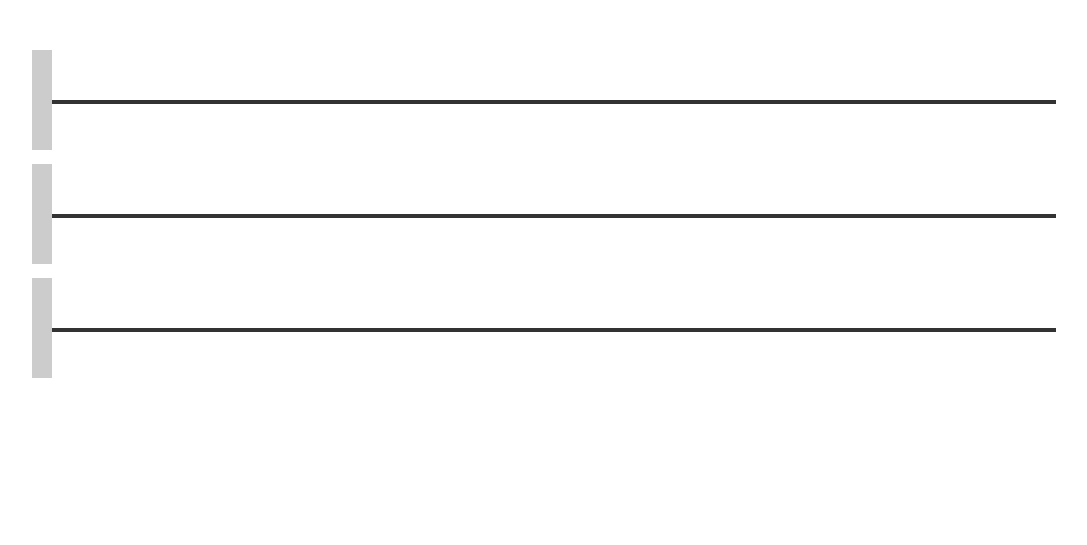
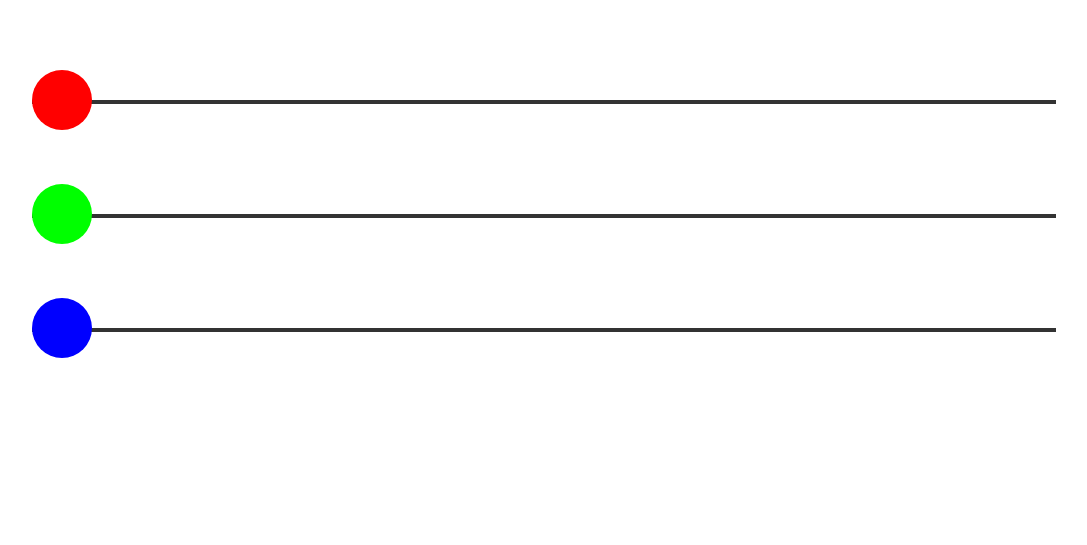
Before and after one commit to zhaobinglong/test, a plain HTML site: page sliding.html in a window 1280 px wide. Shown: the whole page, without its empty margins (96-1183 px from the left). Drawn offline with Linux system fonts and the light colour scheme.

Commit message:
update 基于手势操作的移动端颜色选择器

```diff
--- a/sliding.html
+++ b/sliding.html
@@ -14,16 +14,18 @@
      }
      ul{width: 80%;height: auto; margin: 0 auto;}
      ul li{height: 100px;border-bottom: 4px solid #333;margin-bottom: 10px; }
-     ul li span{display: inline-block;width: 20px;height: 100px;;background-color: #ccc;margin-top: 50px;}
+     ul li span{display: inline-block;width: 60px;height: 60px;;background-color: #ccc;margin-top: 70px;border-radius: 50%}
      #block{display: inline-block;width: 20px;height: 100px;;background-color: #ccc;margin-top: 50px;}
+     #color{width: 100%;height: 200px;}
 	</style>
 </head>
 <body>
 <ul  class='wrap' id='slider'>
-	<li><span></span></li>
-	<li><span></span></li>
-	<li><span></span></li>
+	<li><span style='background:rgb(255,0,0)'></span></li>
+	<li><span style='background:rgb(0,255,0)'></span></li>
+	<li><span style='background:rgb(0,0,255)'></span></li>
 </ul>
+<div id='color'></div>
 </body>
 <script type="text/javascript">
 
@@ -64,7 +66,7 @@
         //移动
 		var movehalder=function(evt){
 			evt.preventDefault();
-			// console.log(evt);
+			console.log(evt);
 
             // 滑块偏移距离
 			self.offset=evt.targetTouches[0].pageX-self.left;
@@ -75,7 +77,7 @@
 				// self.green=0;
 			}else if(self.offset>=self.width){
 				self.style.webkitTransform = 'translate3d('+ self.width +'px, 0, 0)';
-				// self.green=255;
+				self.green=255;
 			}else{
 			 	evt.target.style.webkitTransform = 'translate3d('+ self.offset +'px, 0, 0)';
 				// self.green=parseInt((self.offset/self.width)*255);
```
